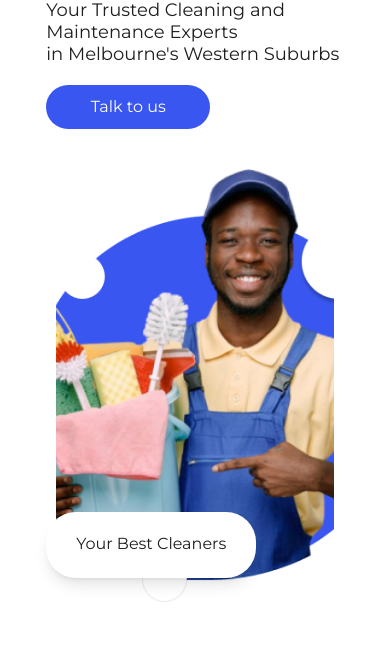
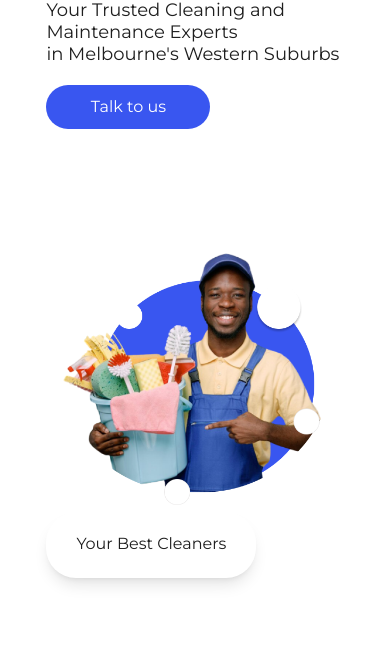
Before and after one commit to georgeankumensah/j-j-website, a React (Vite) app: page / in a window 390 px wide. Shown: the part 351-1013 px from the top of the page. Built offline with nearby package versions, Linux system fonts and the light colour scheme.

Commit message:
fixed scroll erroe

```diff
--- a/src/components/sections/About.jsx
+++ b/src/components/sections/About.jsx
@@ -5,7 +5,7 @@ import aboutImage from "../../assets/about-section.png";
 const About = () => {
   const textVariants = {
     initial: {
-      x: 500,
+      x: 300,
       opacity: 0,
     },
     animate: {
@@ -32,11 +32,11 @@ const About = () => {
   };
 
   return (
-    <div className="flex items-center justify-between gap-[7.44rem]  mt-[15.6rem] ">
+    <div className="flex flex-col-reverse lg:flex-row items-center justify-between gap-[7.44rem] mt-[7rem] lg:mt-[15.6rem] ">
 
        <motion.div variants={textVariants}
         whileInView="imageScalefinal"
-        initial="imageScaleInitial" className="relative w-[24.625rem] h-[32rem] shrink-0">
+        initial="imageScaleInitial" className="relative w-[24.625rem] h-[32rem] px-[1.89rem] lg:px-0 shrink-0">
         <img
           src="/cleaner.png"
           alt="cleaner"
@@ -68,7 +68,7 @@ const About = () => {
         >
           At J&Y Cleaning Services, we are dedicated to creating pristine
           environments for both
-          <span>
+          <span>{" "}
             NDIS participants and the broader Melbourne community. With a
             remarkable 38 years of combined experience in cleaning and over two
             decades{" "}
--- a/src/components/sections/Hero.jsx
+++ b/src/components/sections/Hero.jsx
@@ -30,7 +30,7 @@ const Hero = () => {
   };
 
   return (
-    <div className="flex flex-col lg:flex-row items-center h-screen px-[1.89rem]  lg:px-[8.75rem] ">
+    <div className="flex flex-col   lg:flex-row items-center  lg:h-screen   px-[1.9rem]  lg:px-[8.75rem] ">
       <motion.div
         variants={textVariants}
         initial="initial"
@@ -64,7 +64,7 @@ const Hero = () => {
           initial="imageScaleInitial"
           animate="imageScalefinal"
           alt="cleaner"
-          className="rounded-[1.875rem] default-font p-2.5 aspect-auto w-[32.625rem] h-[30.1875rem] object-cover shrink-0"
+          className="rounded-[1.875rem] default-font p-2.5 aspect-auto   w-[32.625rem] h-[30.1875rem] object-scale-down shrink-1"
         />
         <p className="absolute bottom-[2.13rem] bg-white text-[#1E1E1E]  h-[4.125rem] px-[1.875rem] py-5 shadow-lg  rounded-[1.875rem]">
           Your Best Cleaners
--- a/src/components/sections/Why.jsx
+++ b/src/components/sections/Why.jsx
@@ -39,7 +39,7 @@ const Why = () => {
 
   const textVariants = {
     initial: {
-      y: 300,
+      y: 100,
       opacity: 0,
     },
     animate: {
--- a/src/index.css
+++ b/src/index.css
@@ -14,6 +14,13 @@ html {
 section {
   scroll-snap-align: center;
 }
+
+@media only screen and (max-width: 600px) {
+  section {
+    scroll-snap-align: initial;
+  /* background-color: lightblue; */
+  }
+  }
 
 .default-font {
   font-family: "Montserrat", sans-serif;
--- a/src/pages/Homepage.jsx
+++ b/src/pages/Homepage.jsx
@@ -9,7 +9,7 @@ import Testimonials from "../components/sections/Testimonials";
 
 const Homepage = () => {
   return (
-    <div className="relative h-full container lg:max-w-screen-2xl background mx-auto  overflow-clip">
+    <div className="relative h-full container lg:max-w-screen-2xl bg-white background mx-auto  overflow-clip">
       <section>
         <Hero />
       </section>
```
